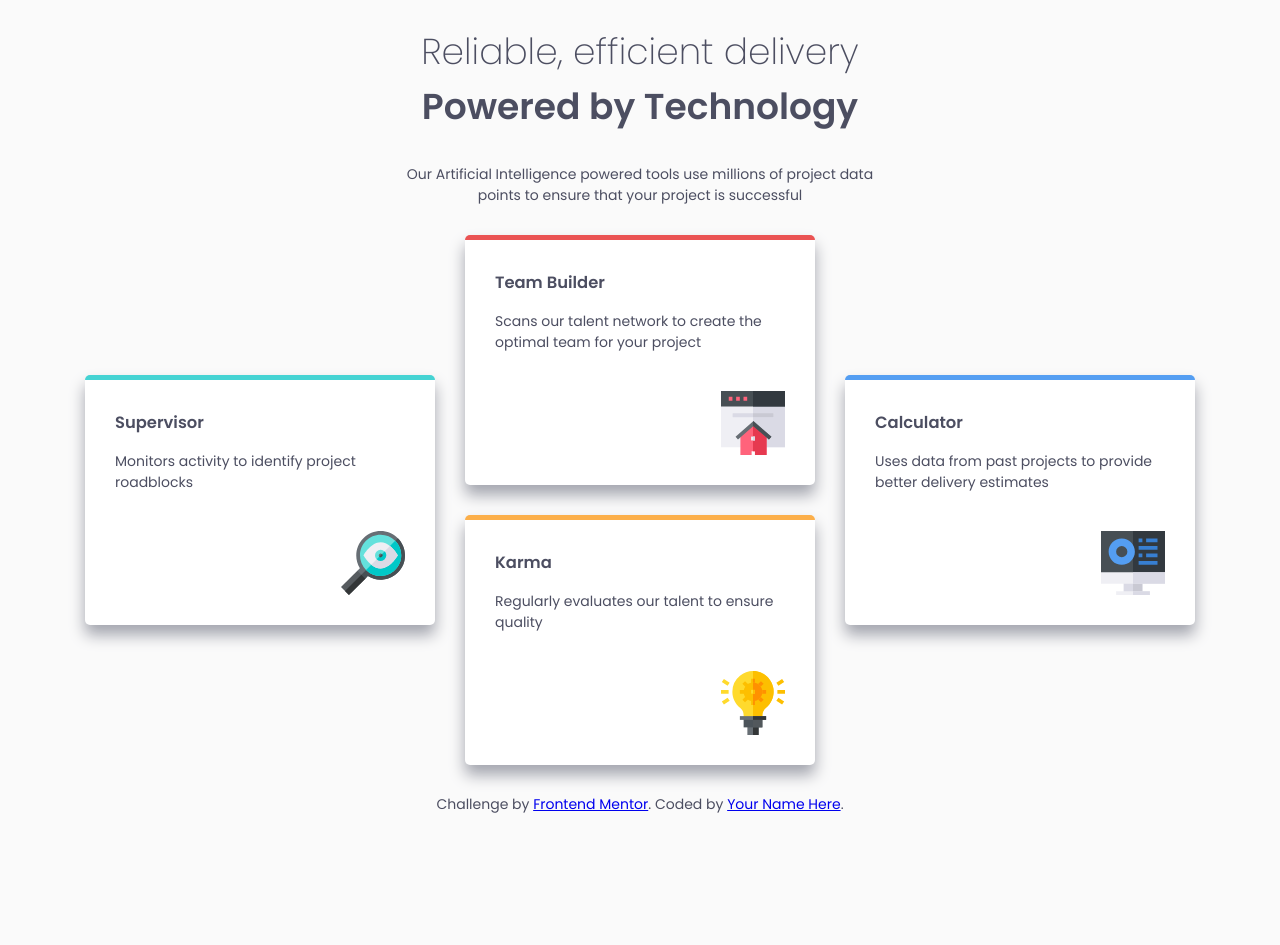
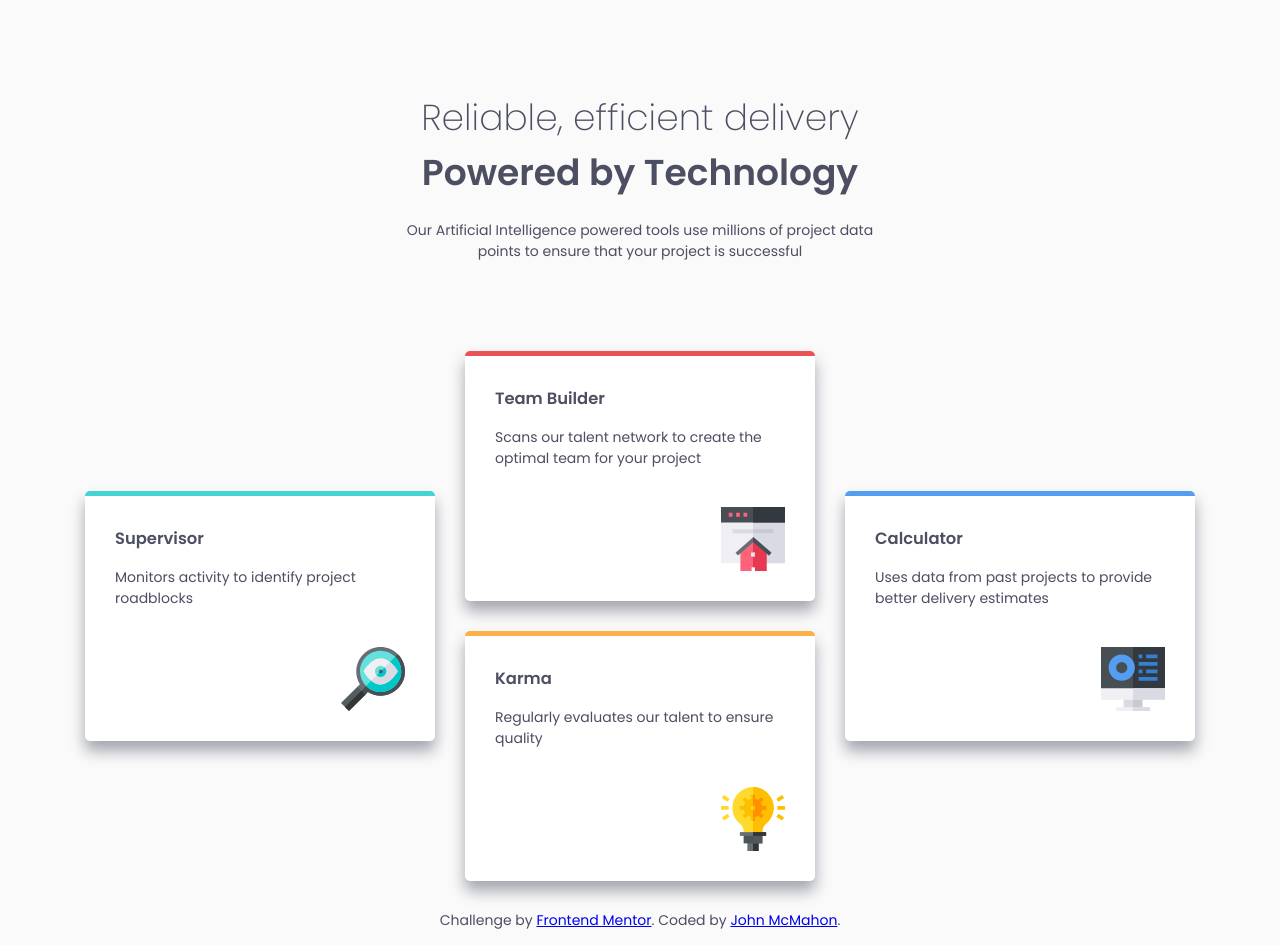
Before and after one commit to idahosound/4card-master, a plain HTML site: page index.html in a window 1280 px wide. Before the commit the page ends 829 px from the top, so only its background shows below. Drawn offline with Linux system fonts and the light colour scheme.

Commit message:
Good enough for govt work

```diff
--- a/index.html
+++ b/index.html
@@ -9,12 +9,14 @@
   <title>Frontend Mentor | Four card feature section</title>
 </head>
 <body>
-  <h1>Reliable, efficient delivery</h1>
-  <h2>Powered by Technology</h2>
-  <p>
-    Our Artificial Intelligence powered tools use millions of project data<br />
-    points to ensure that your project is successful
-  </p>
+  <header>
+    <h1>Reliable, efficient delivery</h1>
+    <h2>Powered by Technology</h2>
+    <p>
+      Our Artificial Intelligence powered tools use millions of project data
+      points to ensure that your project is successful
+    </p>
+  </header>
   <div class="container">
     <section class="card cyan">
       <h3>Supervisor</h3>
@@ -48,7 +50,7 @@
   <footer>
     <p class="attribution">
       Challenge by <a href="https://www.frontendmentor.io?ref=challenge" target="_blank">Frontend Mentor</a>.
-      Coded by <a href="#">Your Name Here</a>.
+      Coded by <a href="#">John McMahon</a>.
     </p>
   </footer>
 </body>
--- a/styles.css
+++ b/styles.css
@@ -4,20 +4,26 @@ html {
 *, *:before, *:after {
     box-sizing: inherit;
 }
+header {
+  width: 470px;
+  padding-top:90px;
+  margin: auto;
+}
 body {
   font-family: 'Poppins', sans-serif;
   font-size: 14px;
   background-color: hsl(0, 0%, 98%);
   text-align: center;
-  color: hsl(234, 12%, 34%);
+  color: hsl(234, 12%, 34%);;
+  margin: 0;
 }
 h1 {
   font-weight: 200;
   font-size: 2.25rem;
-  margin-bottom: 0;
+  margin: 0;
 }
 h2 {
-  margin-top: 0;
+  margin: 0 0 20px 0;
   font-size: 2.25rem;
 }
 h3 {
@@ -28,6 +34,7 @@ h3 {
   grid-template-columns: 3;
   grid-template-rows: 4;
   justify-content: center;
+  padding-top: 60px;
 }
 .card {
   width: 350px;
@@ -66,7 +73,16 @@ h3 {
   grid-column: 3;
   grid-row: 2 / 4;
 }
-@media screen and (max-width: 375px) {
+@media screen and (max-width: 380px) {
+  header {
+    width: 85%;
+  }
+  h1 {
+    font-size: 1.5rem;
+  }
+  h2 {
+    font-size: 1.5rem;
+  }
   .container {
     grid-template-columns: auto;
   }
```
